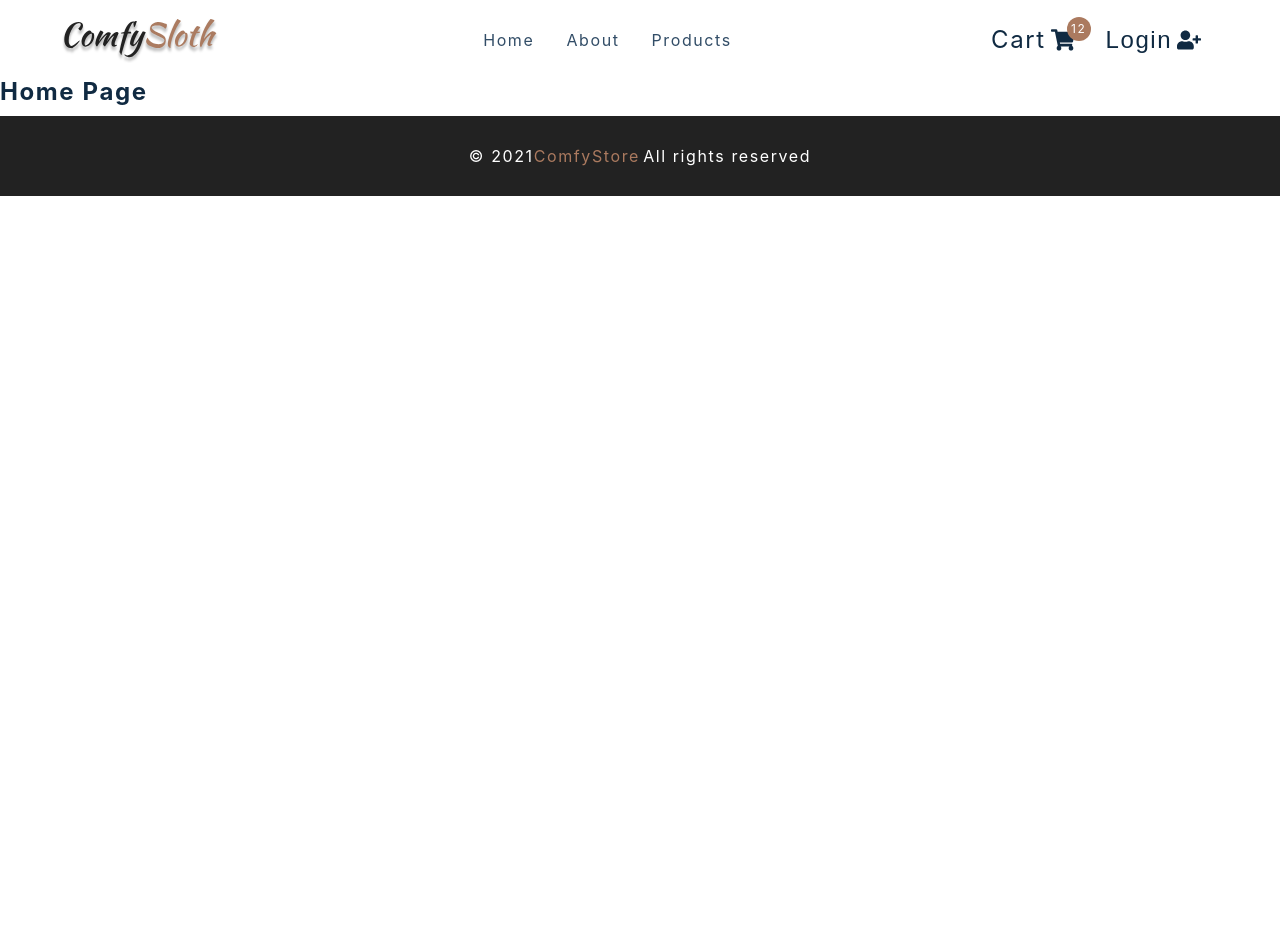
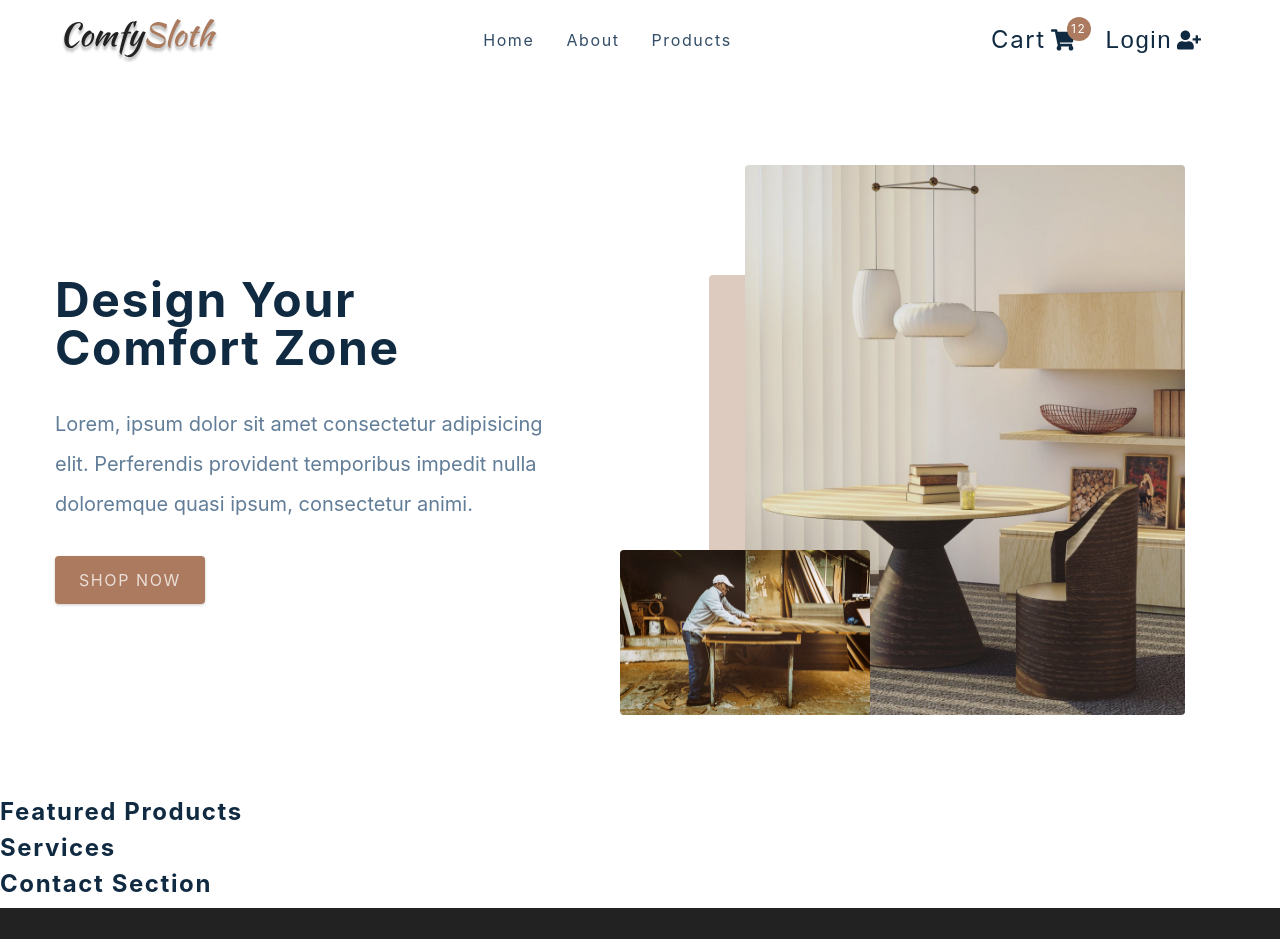
Before and after one commit to YellowFlash2012/comfy-store, a React (Create React App) app: page / in a window 1280 px wide. Shown: the top 939 px of the page. Before the commit the page ends 800 px from the top, so only its background shows below. Built offline with nearby package versions, Linux system fonts and the light colour scheme; the HTML template or start-up script is replaced by a standard one.

Commit message:
hero section of homepage completed

```diff
--- a/src/components/Hero.js
+++ b/src/components/Hero.js
@@ -5,7 +5,32 @@ import heroBcg from '../assets/hero-bcg.jpeg'
 import heroBcg2 from '../assets/hero-bcg-2.jpeg'
 
 const Hero = () => {
-  return <h4>hero</h4>
+  return (
+    <Wrapper className="section-center">
+      <article className="content">
+        <h1>
+          design your <br />
+          comfort zone
+        </h1>
+
+        <p>
+          Lorem, ipsum dolor sit amet consectetur adipisicing elit. Perferendis
+          provident temporibus impedit nulla doloremque quasi ipsum, consectetur
+          animi.
+        </p>
+
+        <Link to="/products" className="btn hero-btn">
+          shop now
+        </Link>
+      </article>
+
+      <article className="img-container">
+        <img src={heroBcg} alt="nice table" className="main-img" />
+
+        <img src={heroBcg2} alt="person working" className="accent-img" />
+      </article>
+    </Wrapper>
+  );
 }
 
 const Wrapper = styled.section`
--- a/src/pages/HomePage.js
+++ b/src/pages/HomePage.js
@@ -1,7 +1,15 @@
 import React from 'react'
 import { FeaturedProducts, Hero, Services, Contact } from '../components'
+
 const HomePage = () => {
-  return <h4>home page</h4>
+  return (
+    <main>
+      <Hero />
+      <FeaturedProducts />
+      <Services />
+      <Contact />
+    </main>
+  )
 }
 
 export default HomePage
```
